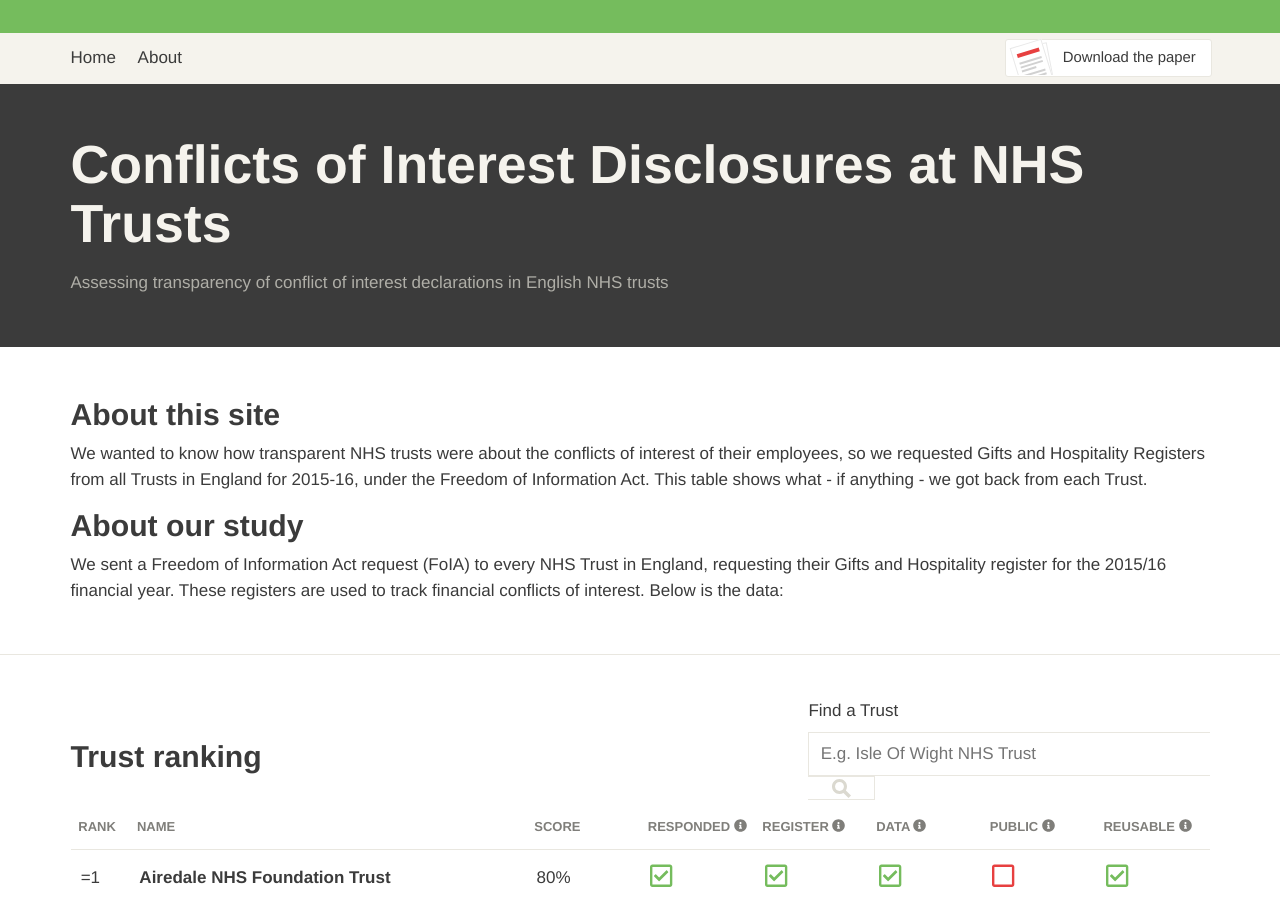
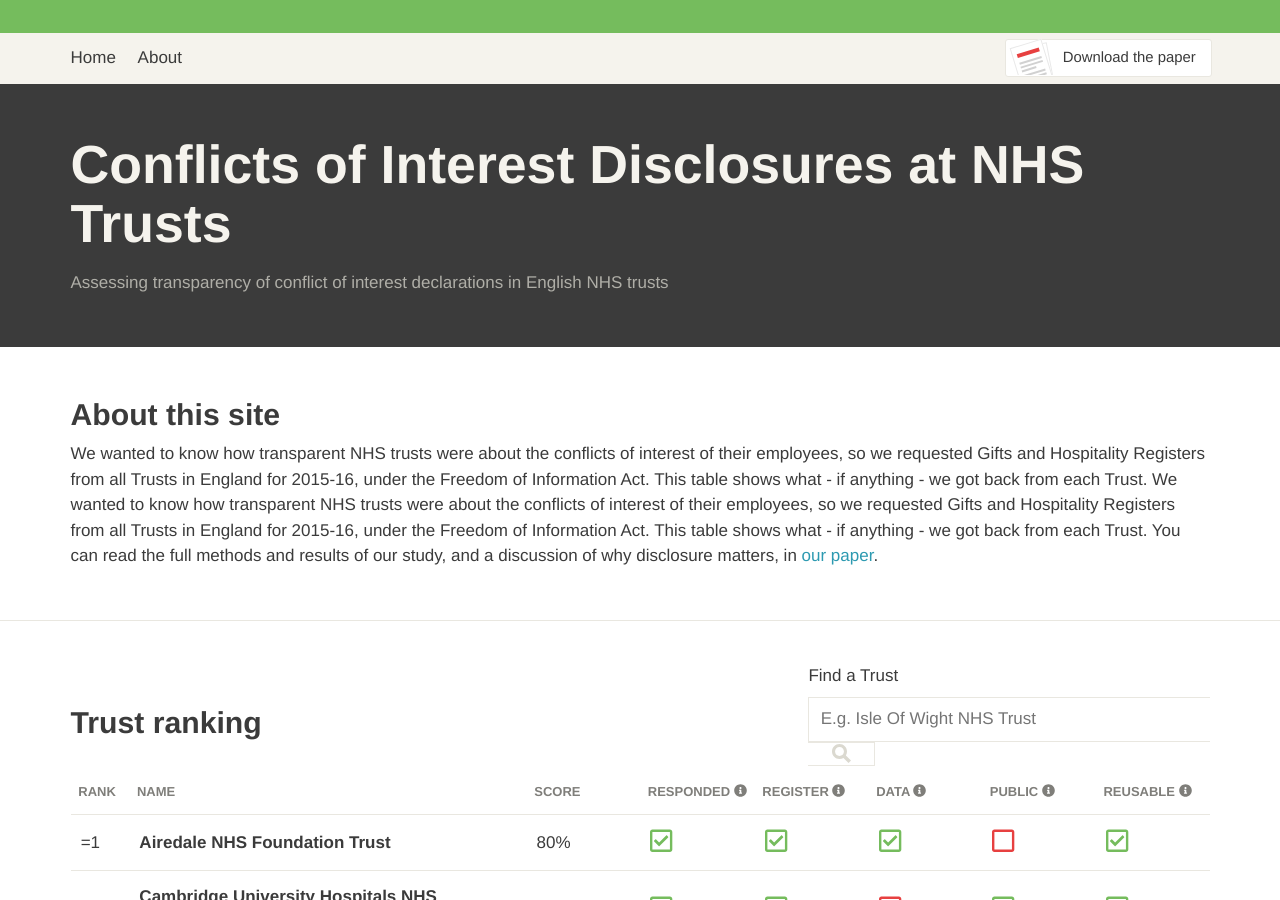
Before and after one commit to ebmdatalab/nhstrusts, a Jekyll site: the page built from index.html, in a window 1280 px wide and 900 px high. Built offline with Jekyll 4.4.1, drawn with Linux system fonts in a browser that asks for light colours; nearby versions of some CDN libraries; a script that is not in the unit is left out.

Commit message:
Alter front page text per feedback

```diff
--- a/index.html
+++ b/index.html
@@ -18,11 +18,7 @@
   <div class="container">
     <h2>About this site</h2>
     <div>
-      <p>We wanted to know how transparent NHS trusts were about the conflicts of interest of their employees, so we requested Gifts and Hospitality Registers from all Trusts in England for 2015-16, under the Freedom of Information Act. This table shows what - if anything - we got back from each Trust.</p>
-    </div>
-    <h3>About our study</h3>
-    <div>
-      <p>We sent a Freedom of Information Act request (FoIA) to every NHS Trust in England, requesting their Gifts and Hospitality register for the 2015/16 financial year. These registers are used to track financial conflicts of interest. Below is the data:</p>
+      <p>We wanted to know how transparent NHS trusts were about the conflicts of interest of their employees, so we requested Gifts and Hospitality Registers from all Trusts in England for 2015-16, under the Freedom of Information Act. This table shows what - if anything - we got back from each Trust.  We wanted to know how transparent NHS trusts were about the conflicts of interest of their employees, so we requested Gifts and Hospitality Registers from all Trusts in England for 2015-16, under the Freedom of Information Act. This table shows what - if anything - we got back from each Trust. You can read the full methods and results of our study, and a discussion of why disclosure matters, in <a href="http://bmjopen.bmj.com/lookup/doi/10.1136/bmjopen-2017-019952">our paper</a>.</p>
     </div>
   </div>
 </div>
```
